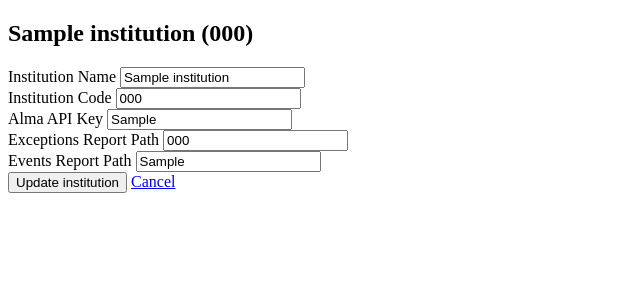
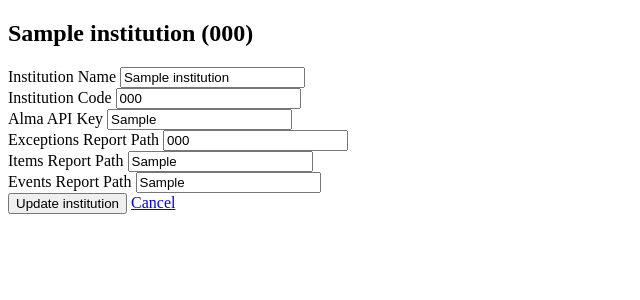
Before and after one commit to WRLC/enhancedExceptions, a Flask app: page /admin/institutions/000/edit in a window 1280 px wide. Shown: the part 121-421 px from the top of the page, without its empty margins (0-640 px from the left). Run offline with Flask 3, Linux system fonts and the light colour scheme; tables that the repository leaves empty hold one stand-in row (values such as "Sample post").

Commit message:
add item path field to forms

```diff
--- a/app.py
+++ b/app.py
@@ -32,7 +32,7 @@ atexit.register(lambda: scheduler.shutdown())
 
 
 # Background task to update the reports
-@scheduler.task('cron', id='update_reports', minute=27)
+@scheduler.task('cron', id='update_reports', minute=7)
 def update_reports():
     with scheduler.app.app_context():
         schedulers.update_reports()
--- a/models.py
+++ b/models.py
@@ -175,13 +175,14 @@ def submit_inst_add_form(request):
 # Validate and submit the edit institution form
 def submit_inst_edit_form(request, institution):
     if not request.form['code'] or not request.form['name'] or not request.form['key'] \
-            or not request.form['exceptions'] or not request.form['events']:
+            or not request.form['exceptions'] or not request.form['items'] or not request.form['events']:
         flash('Please enter all the fields', 'error')
     else:
         institution.code = request.form['code']
         institution.name = request.form['name']
         institution.key = request.form['key']
         institution.exceptions = request.form['exceptions']
+        institution.items = request.form['items']
         institution.events = request.form['events']
         db.session.commit()
         flash('Record was successfully updated', 'success')
--- a/templates/create_inst.html
+++ b/templates/create_inst.html
@@ -6,7 +6,7 @@
             Institutions - Add an institution
         {% endblock %}
     </h2>
-    <form action="{{ url_for('new_institution') }}" method="post">
+    <form action="{{ url_for('add_institution') }}" method="post">
         <div class="name">
             <label for="name">Institution Name</label>
             <input type="text" name="name" id="name" />
@@ -23,6 +23,10 @@
             <label for="exceptions">Exceptions Report Path</label>
             <input type="text" name="exceptions" id="exceptions" />
         </div>
+        <div class="items">
+            <label for="items">Item Report Path</label>
+            <input type="text" name="items" id="items" />
+        </div>
         <div class="events">
             <label for="events">Events Report Path</label>
             <input type="text" name="events" id="events" />
--- a/templates/edit_inst.html
+++ b/templates/edit_inst.html
@@ -23,6 +23,10 @@
             <label for="exceptions">Exceptions Report Path</label>
             <input type="text" name="exceptions" id="exceptions" value="{{ inst.exceptions }}" />
         </div>
+        <div class="items">
+            <label for="items">Items Report Path</label>
+            <input type="text" name="items" id="items" value="{{ inst.items }}" />
+        </div>
         <div class="events">
             <label for="events">Events Report Path</label>
             <input type="text" name="events" id="events" value="{{ inst.events }}" />
--- a/templates/institution.html
+++ b/templates/institution.html
@@ -15,6 +15,10 @@
         <div class="field-value">{{ inst.exceptions }}</div>
     </div>
     <div class="field">
+        <div class="field-name">Items Report Path</div>
+        <div class="field-value">{{ inst.items }}</div>
+    </div>
+    <div class="field">
         <div class="field-name">Transit Report Path</div>
         <div class="field-value">{{ inst.events }}</div>
     </div>
```
